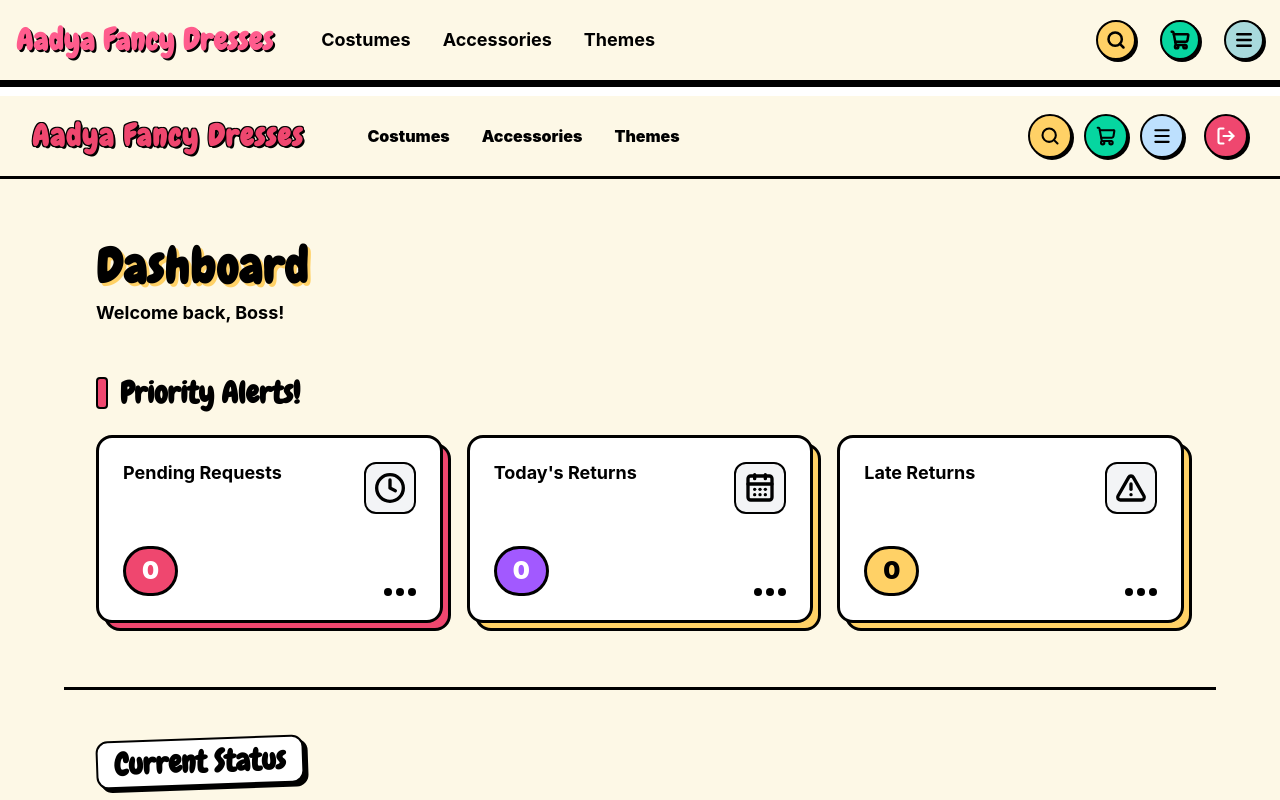
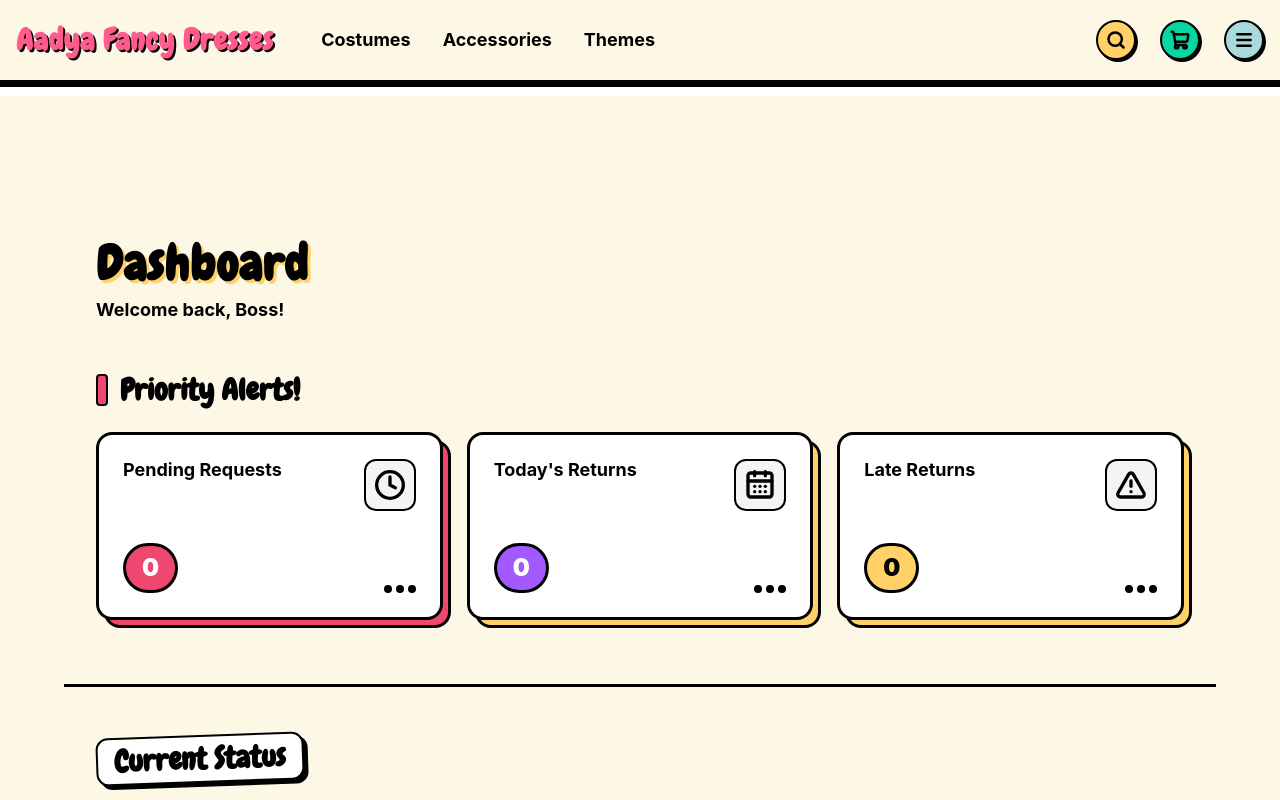
Before and after one commit to shivam121214/costume-rental-system, a React (Vite) app in the folder frontend/: page /admin in a window 1280 px wide. Shown: the top 800 px of the page. Built offline with nearby package versions, Linux system fonts and the light colour scheme; no server answers; sample sign-in values are in the browser's storage; a web font is replaced by a local one.

Commit message:
dashboard design1

```diff
--- a/frontend/src/pages/admin/Dashboard.jsx
+++ b/frontend/src/pages/admin/Dashboard.jsx
@@ -2,9 +2,6 @@ import { useEffect, useState } from "react";
 import axios from "axios";
 import { useNavigate } from "react-router-dom";
 import {
-  Search,
-  ShoppingCart,
-  Menu,
   Clock,
   CalendarDays,
   AlertTriangle,
@@ -12,7 +9,6 @@ import {
   ClipboardList,
   Tags,
   Star,
-  LogOut,
 } from "lucide-react";
 import { motion } from "motion/react";
 
@@ -47,9 +43,7 @@ function Dashboard() {
   };
 
   return (
-    <div className="min-h-screen bg-[#fdf8e6] font-sans text-black selection:bg-pink-300 selection:text-black">
-      <Header navigate={navigate} />
-
+    <div className="min-h-screen bg-[#fdf8e6] font-sans text-black selection:bg-pink-300 selection:text-black pt-20">
       <main className="max-w-6xl mx-auto px-4 sm:px-6 lg:px-8 py-10 md:py-16">
         <motion.div
           className="flex items-center justify-between mb-12"
@@ -71,84 +65,6 @@ function Dashboard() {
         <DashboardContent stats={stats} navigate={navigate} />
       </main>
     </div>
-  );
-}
-
-function Header({ navigate }) {
-  const handleLogout = () => {
-    localStorage.removeItem("admin");
-    navigate("/admin/login");
-  };
-
-  return (
-    <header className="bg-[#fdf8e6] border-b-[3px] border-black sticky top-0 z-20">
-      <div className="max-w-7xl mx-auto px-4 sm:px-6 lg:px-8 h-20 flex items-center justify-between">
-        <div className="flex items-center gap-8 lg:gap-12">
-          {/* Logo */}
-          <div className="flex flex-col select-none">
-            <span
-              className="text-2xl md:text-3xl font-black tracking-wider text-[#ef476f]"
-              style={{
-                fontFamily: "'Chewy', cursive",
-                textShadow:
-                  "2px 2px 0px #000, -1px -1px 0 #000, 1px -1px 0 #000, -1px 1px 0 #000, 1px 1px 0 #000",
-              }}
-            >
-              Aadya Fancy Dresses
-            </span>
-          </div>
-
-          {/* Desktop Navigation */}
-          <nav className="hidden md:flex items-center gap-8 pl-4">
-            {["Costumes", "Accessories", "Themes"].map((item) => (
-              <a
-                key={item}
-                href="#"
-                className="text-base font-black text-black hover:text-[#ef476f] transition-colors"
-              >
-                {item}
-              </a>
-            ))}
-          </nav>
-        </div>
-
-        {/* Actions */}
-        <div className="flex items-center gap-3">
-          <ActionButton
-            icon={<Search size={20} strokeWidth={2.5} />}
-            bgColor="bg-[#ffd166]"
-          />
-          <ActionButton
-            icon={<ShoppingCart size={20} strokeWidth={2.5} />}
-            bgColor="bg-[#06d6a0]"
-          />
-          <ActionButton
-            icon={<Menu size={20} strokeWidth={2.5} />}
-            bgColor="bg-[#bde0fe]"
-          />
-          <motion.button
-            onClick={handleLogout}
-            whileHover={{ scale: 1.05 }}
-            whileTap={{ scale: 0.95 }}
-            className="w-11 h-11 rounded-full flex items-center justify-center border-[2.5px] border-black bg-[#ef476f] shadow-[2px_2px_0px_0px_rgba(0,0,0,1)] transition-transform hover:-translate-y-0.5 hover:shadow-[3px_3px_0px_0px_rgba(0,0,0,1)] active:translate-y-0.5 active:shadow-none text-white ml-2"
-          >
-            <LogOut size={20} strokeWidth={2.5} />
-          </motion.button>
-        </div>
-      </div>
-    </header>
-  );
-}
-
-function ActionButton({ icon, bgColor }) {
-  return (
-    <motion.button
-      whileHover={{ y: -2 }}
-      whileTap={{ y: 2 }}
-      className={`w-11 h-11 rounded-full flex items-center justify-center border-[2.5px] border-black shadow-[2px_2px_0px_0px_rgba(0,0,0,1)] transition-all active:shadow-none ${bgColor}`}
-    >
-      {icon}
-    </motion.button>
   );
 }
 
```
